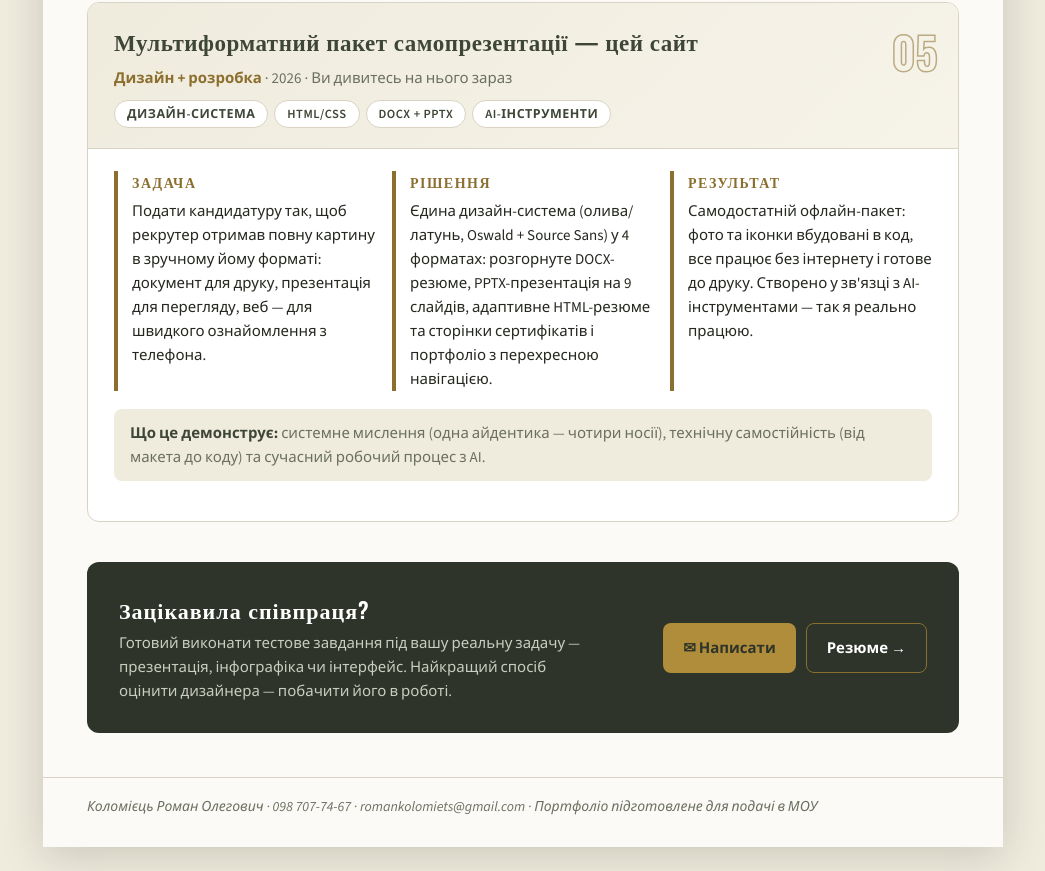
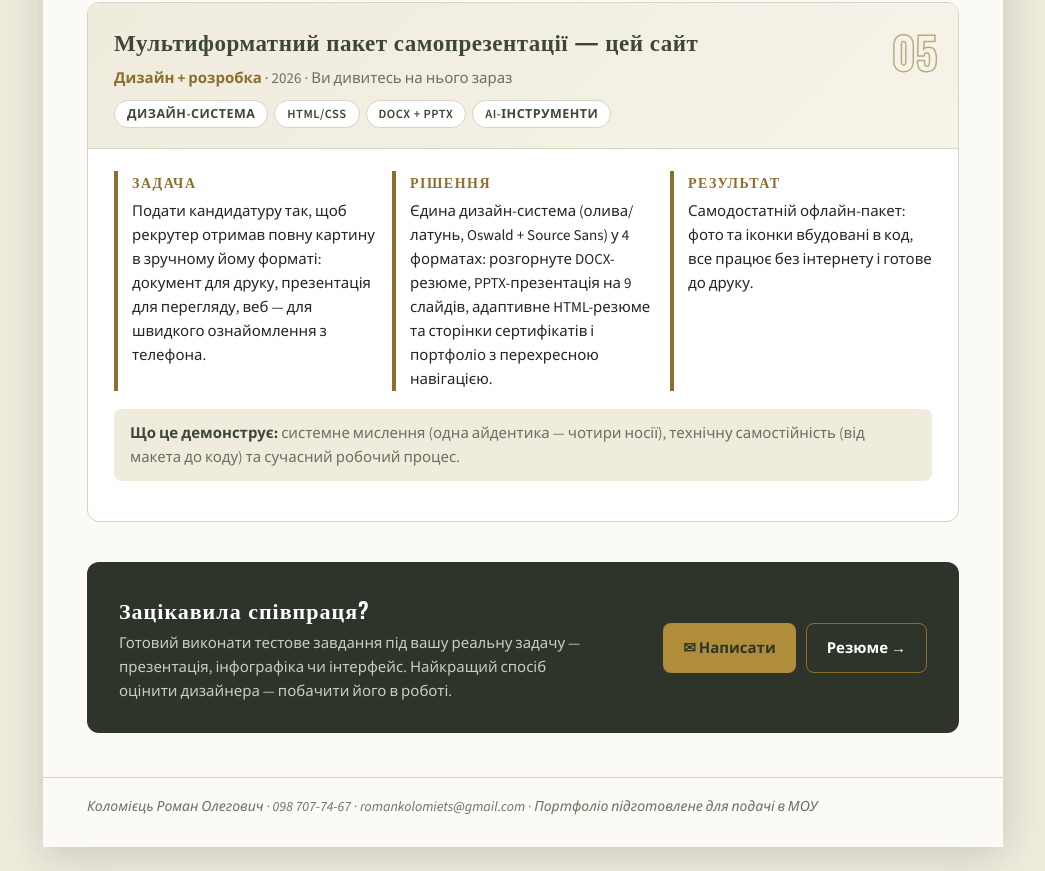
Before and after one commit to RomanKolomiets/cv, a plain HTML site: page port.html in a window 1280 px wide. Shown: the part 2959-3830 px from the top of the page, without its empty margins (117-1162 px from the left). Drawn offline with nearby package versions, Linux system fonts and the light colour scheme.

Commit message:
Update port.html

```diff
--- a/port.html
+++ b/port.html
@@ -236,9 +236,9 @@
         <div class="trio">
           <div><h3>Задача</h3><p>Подати кандидатуру так, щоб рекрутер отримав повну картину в зручному йому форматі: документ для друку, презентація для перегляду, веб — для швидкого ознайомлення з телефона.</p></div>
           <div><h3>Рішення</h3><p>Єдина дизайн-система (олива/латунь, Oswald + Source Sans) у 4 форматах: розгорнуте DOCX-резюме, PPTX-презентація на 9 слайдів, адаптивне HTML-резюме та сторінки сертифікатів і портфоліо з перехресною навігацією.</p></div>
-          <div><h3>Результат</h3><p>Самодостатній офлайн-пакет: фото та іконки вбудовані в код, все працює без інтернету і готове до друку. Створено у зв'язці з AI-інструментами — так я реально працюю.</p></div>
+          <div><h3>Результат</h3><p>Самодостатній офлайн-пакет: фото та іконки вбудовані в код, все працює без інтернету і готове до друку.</p></div>
         </div>
-        <div class="case-extra"><b>Що це демонструє:</b> системне мислення (одна айдентика — чотири носії), технічну самостійність (від макета до коду) та сучасний робочий процес з AI.</div>
+        <div class="case-extra"><b>Що це демонструє:</b> системне мислення (одна айдентика — чотири носії), технічну самостійність (від макета до коду) та сучасний робочий процес.</div>
       </div>
     </div>
 
```
